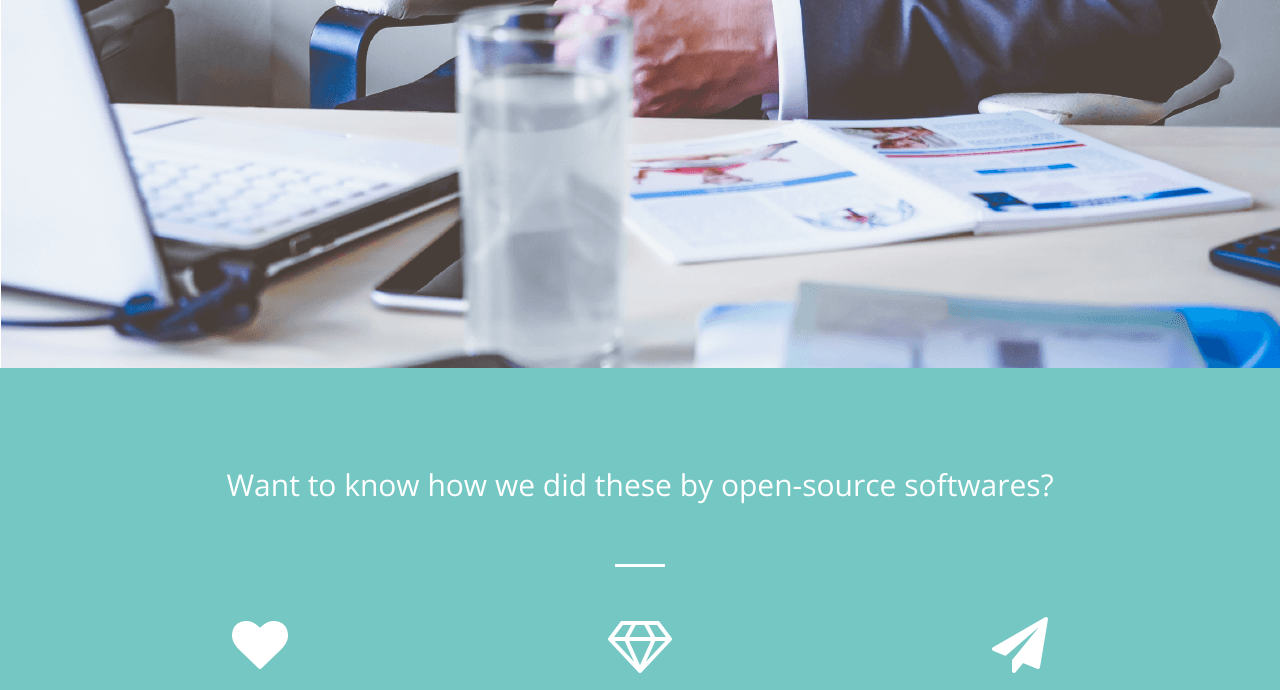
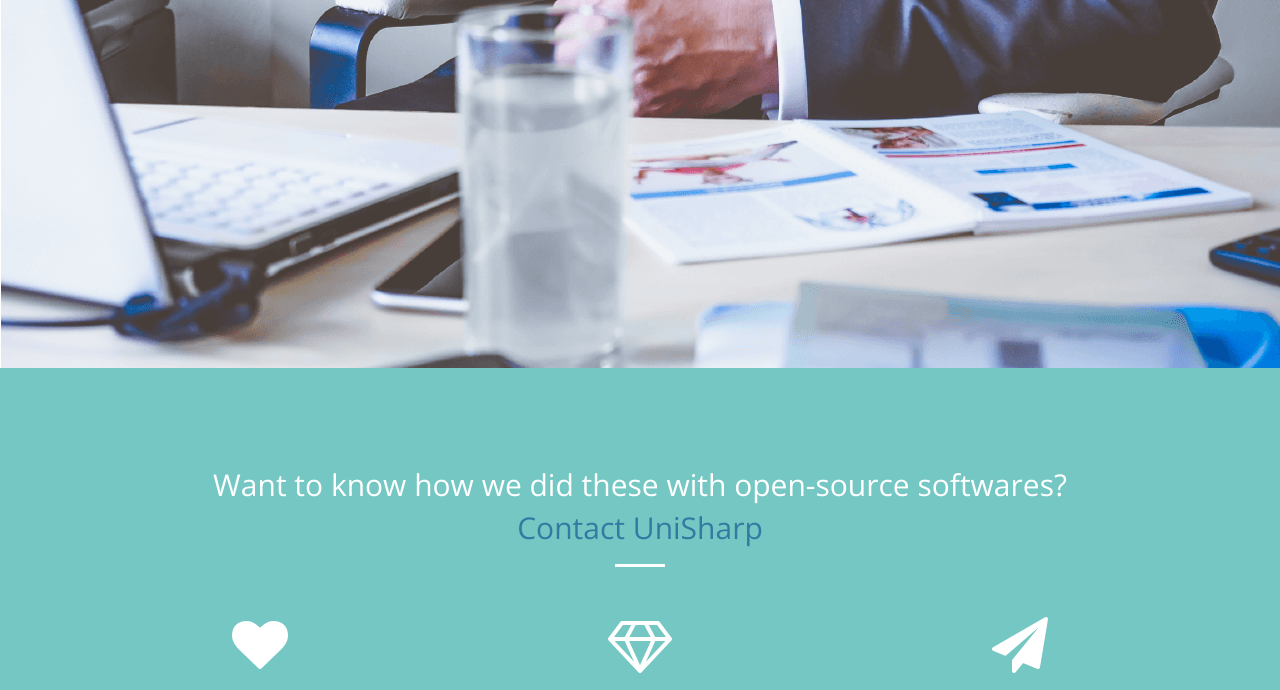
Before and after one commit to UniSharp/unisharp.github.io, a website: page index.html in a window 1280 px wide. Shown: the part 432-1122 px from the top of the page. Drawn offline with nearby package versions, Linux system fonts and the light colour scheme.

Commit message:
Fix contact-us link style

```diff
--- a/index.html
+++ b/index.html
@@ -76,8 +76,8 @@
         <div class="container">
             <div class="row">
                 <div class="col-lg-12 text-center">
-                    <h2 class="section-heading">Want to know how we did these by open-source softwares?</h2>
-                    <h2 class="section-heading"><a href="https://unisharp.com/contact" target="_blank">Contact UniSharp</a></h2>
+                    <h2 class="section-heading">Want to know how we did these with open-source softwares?</h2>
+                    <h2 class="section-heading"><a href="https://unisharp.com/contact" target="_blank" style="color:#337AA3;">Contact UniSharp</a></h2>
                     <hr class="light">
                         <div class="col-lg-4 col-md-6 text-center">
                             <div class="love-box">
```
